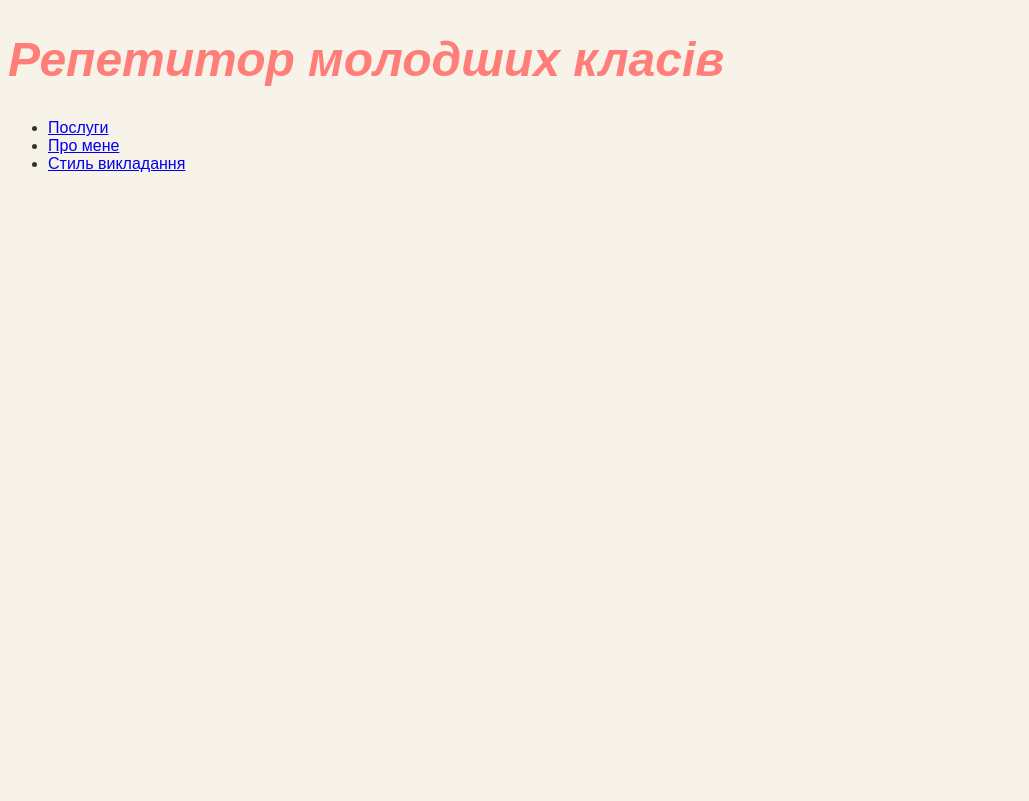
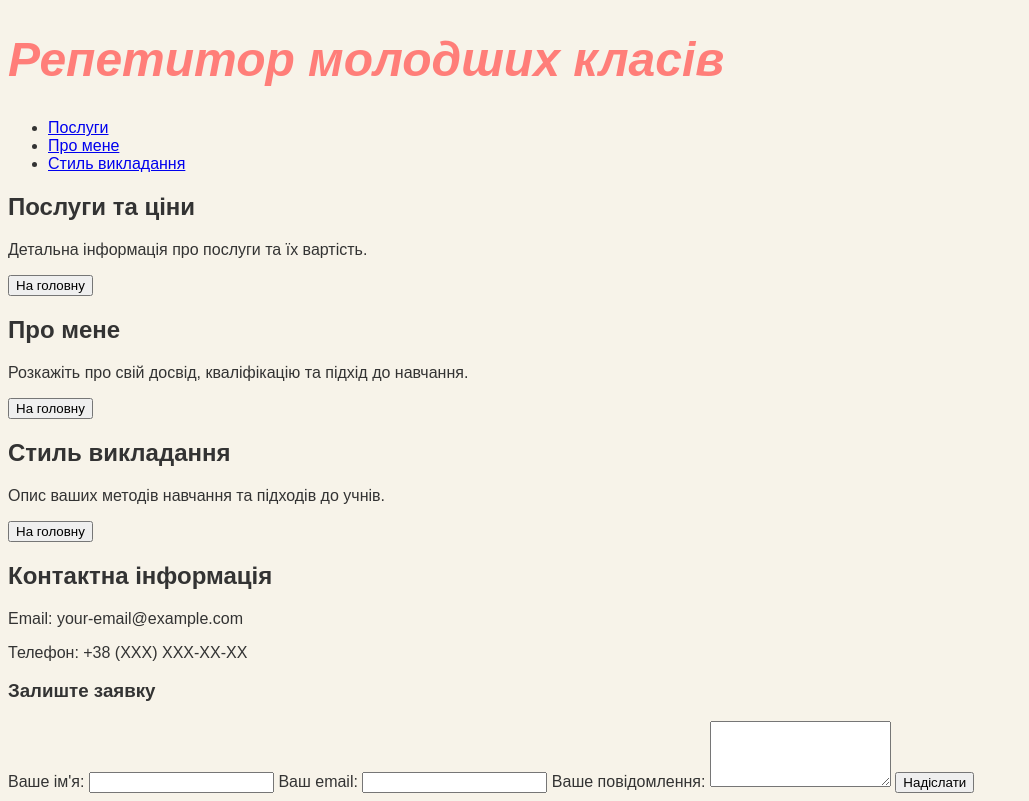
Before and after one commit to T124res/repetitor-young-classes, a plain HTML site: page index.html in a window 1280 px wide. Shown: the whole page, without its empty margins (0-1029 px from the left). Drawn offline with Linux system fonts and the light colour scheme.

Commit message:
Update index.html

```diff
--- a/index.html
+++ b/index.html
@@ -1,18 +1,16 @@
 <!DOCTYPE html>
 <html lang="uk">
 <head>
-    <link rel="stylesheet" href="style.css">
     <meta charset="UTF-8">
     <meta name="viewport" content="width=device-width, initial-scale=1.0">
     <title>Репетитор молодших класів</title>
-    <!-- Підключення CSS -->
-    <link rel="stylesheet" href="style.css">
+    <link rel="stylesheet" href="style.css"> <!-- Підключення CSS -->
 </head>
 <body>
-    <!-- Ваш контент -->
+    <!-- Головна сторінка -->
     <header id="home">
         <h1 class="main-title">Репетитор молодших класів</h1>
-        <div id="globe"></div>
+        <div id="globe"></div> <!-- Анімація глобусу -->
         <nav>
             <ul class="nav-buttons">
                 <li><a href="#services">Послуги</a></li>
@@ -21,9 +19,48 @@
             </ul>
         </nav>
     </header>
-    <!-- Інші секції -->
-    <script src="script.js"></script>
-    <script src="script.js"></script>
 
+    <!-- Секція "Послуги" -->
+    <section id="services">
+        <h2>Послуги та ціни</h2>
+        <p>Детальна інформація про послуги та їх вартість.</p>
+        <button onclick="scrollToHome()">На головну</button>
+    </section>
+
+    <!-- Секція "Про мене" -->
+    <section id="about">
+        <h2>Про мене</h2>
+        <p>Розкажіть про свій досвід, кваліфікацію та підхід до навчання.</p>
+        <button onclick="scrollToHome()">На головну</button>
+    </section>
+
+    <!-- Секція "Стиль викладання" -->
+    <section id="teaching-style">
+        <h2>Стиль викладання</h2>
+        <p>Опис ваших методів навчання та підходів до учнів.</p>
+        <button onclick="scrollToHome()">На головну</button>
+    </section>
+
+    <!-- Контактна інформація -->
+    <footer id="contact">
+        <h2>Контактна інформація</h2>
+        <p>Email: your-email@example.com</p>
+        <p>Телефон: +38 (XXX) XXX-XX-XX</p>
+        <h3>Залиште заявку</h3>
+        <form id="contact-form">
+            <label for="name">Ваше ім'я:</label>
+            <input type="text" id="name" name="name" required>
+
+            <label for="email">Ваш email:</label>
+            <input type="email" id="email" name="email" required>
+
+            <label for="message">Ваше повідомлення:</label>
+            <textarea id="message" name="message" rows="4" required></textarea>
+
+            <button type="submit">Надіслати</button>
+        </form>
+    </footer>
+
+    <script src="script.js"></script> <!-- Підключення JavaScript -->
 </body>
 </html>
```
